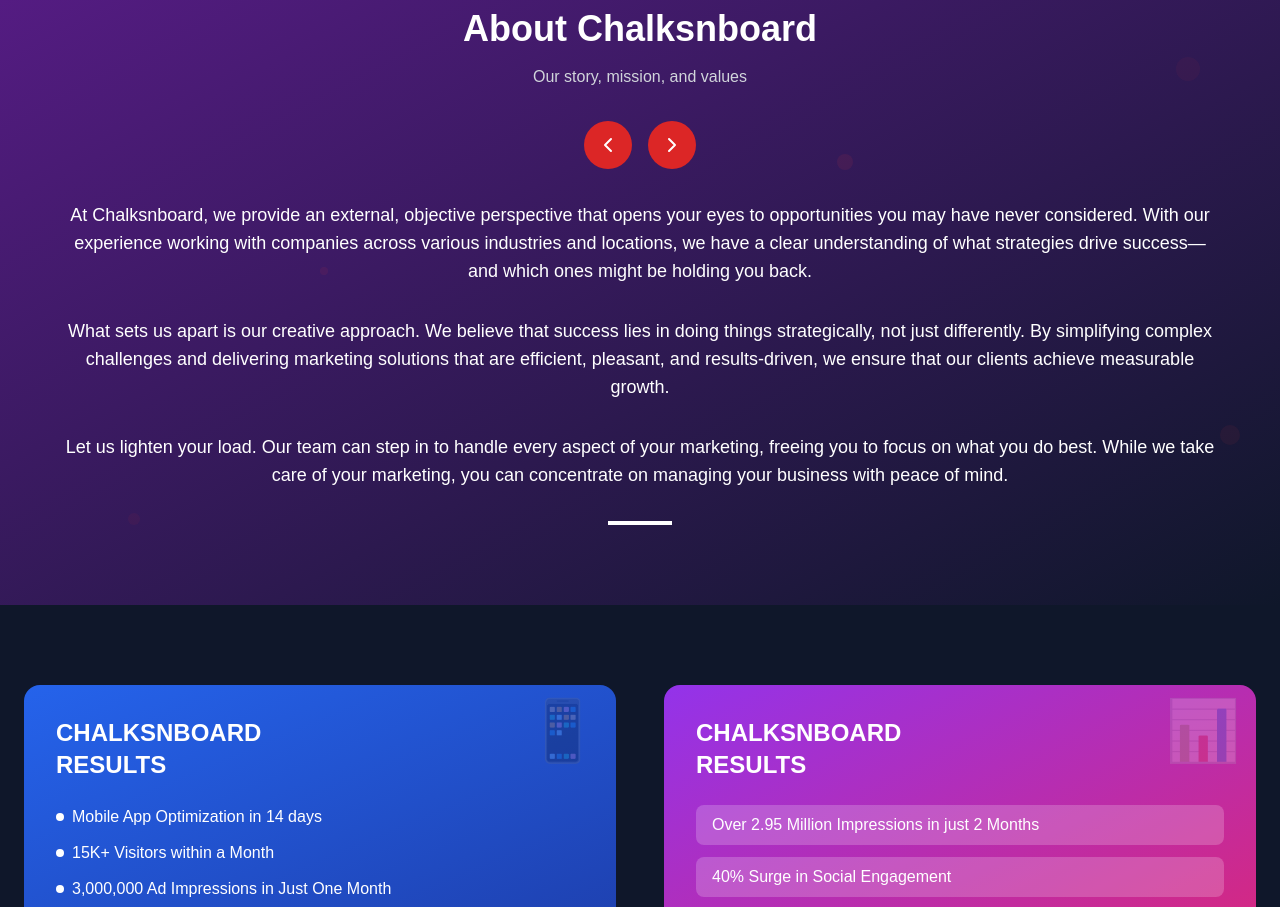
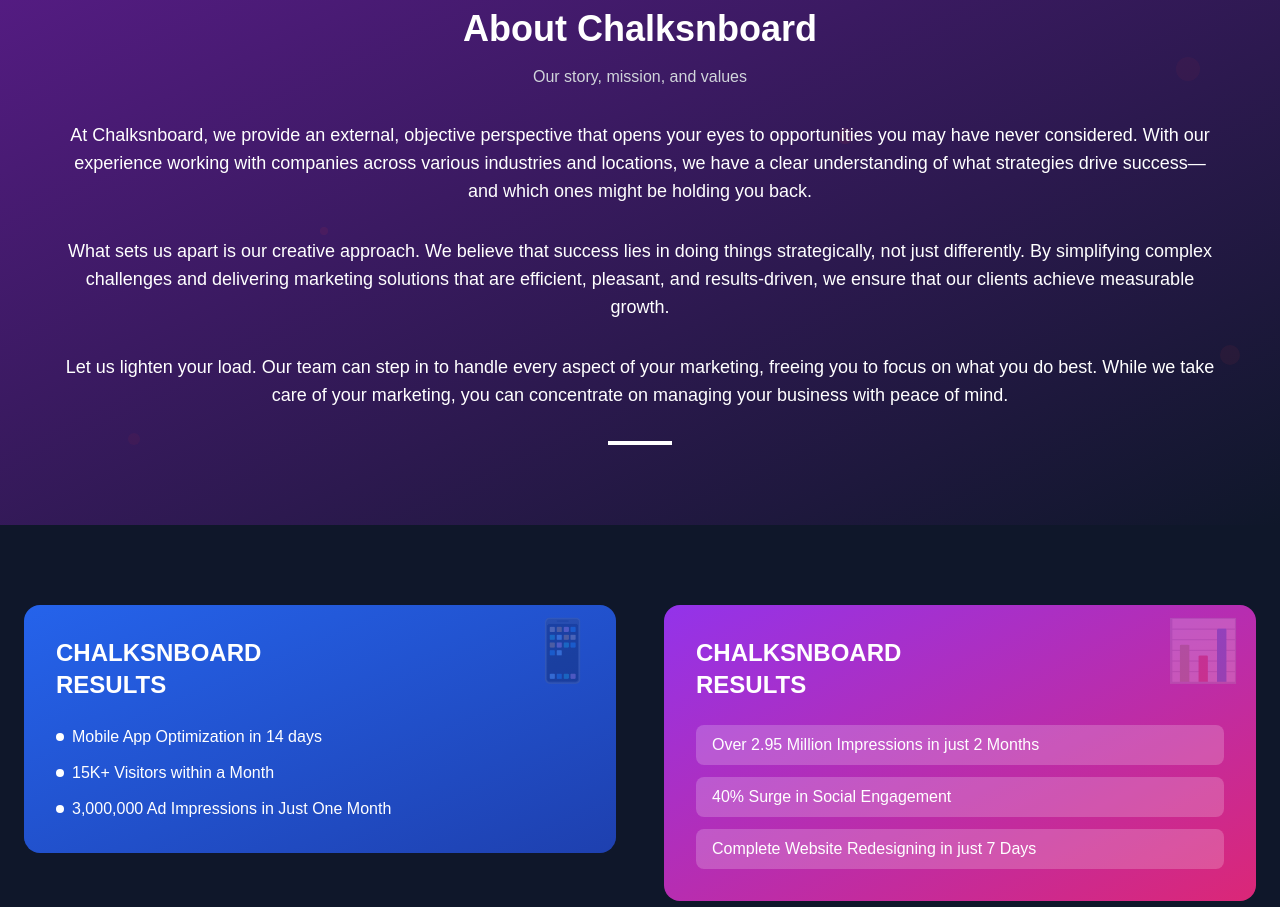
Before and after one commit to prannnjal/CSB01, a Next.js app: page / in a window 1280 px wide. Shown: the part 6780-7687 px from the top of the page. Built offline with nearby package versions, Linux system fonts and the light colour scheme.

Commit message:
changes 2

```diff
--- a/components/AboutSection.js
+++ b/components/AboutSection.js
@@ -31,20 +31,7 @@ export default function AboutSection() {
           <p className="text-gray-300">Our story, mission, and values</p>
         </div>
 
-        <div className="flex justify-center space-x-4 mb-8">
-          <button
-            onClick={prevSlide}
-            className="w-12 h-12 bg-red-600 rounded-full flex items-center justify-center hover:bg-red-700 transition-colors"
-          >
-            <ChevronLeft className="w-6 h-6" />
-          </button>
-          <button
-            onClick={nextSlide}
-            className="w-12 h-12 bg-red-600 rounded-full flex items-center justify-center hover:bg-red-700 transition-colors"
-          >
-            <ChevronRight className="w-6 h-6" />
-          </button>
-        </div>
+
 
         <div className="max-w-6xl mx-auto text-center space-y-6 lg:space-y-8">
           <p className="text-base lg:text-lg leading-relaxed">
```
